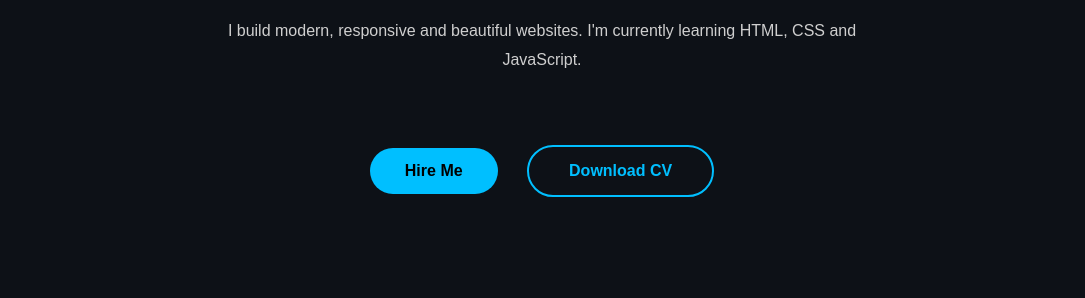
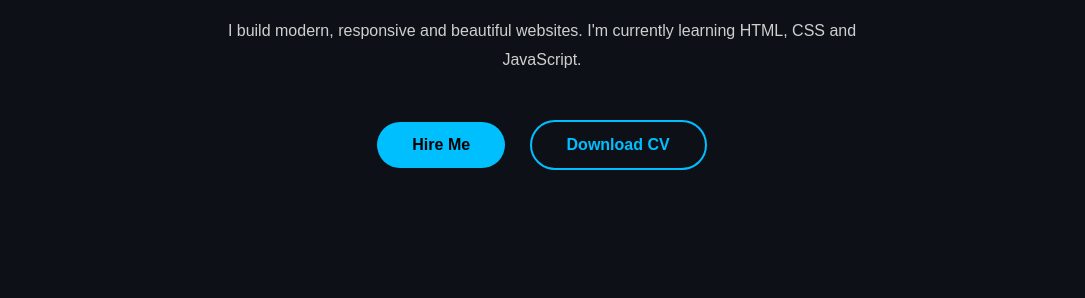
Before and after one commit to noor-9321/noor-9321, a plain HTML site: page index.html in a window 1280 px wide. Shown: the part 343-641 px from the top of the page, without its empty margins (98-1183 px from the left). Drawn offline with Linux system fonts and the light colour scheme.

Commit message:
Delete .btn2 button styles from style.css
Removed .btn2 class and its hover styles from CSS.

```diff
--- a/style.css
+++ b/style.css
@@ -244,23 +244,3 @@ nav ul li a:hover{
 .project-card p{
     color:#cfcfcf;
 }
-
-
-.btn2{
-    display:inline-block;
-    margin-top:35px;
-    margin-left:15px;
-    padding:15px 40px;
-    border:2px solid #00bfff;
-    color:#00bfff;
-    text-decoration:none;
-    border-radius:30px;
-    font-weight:bold;
-    transition:.3s;
-}
-
-.btn2:hover{
-    background:#00bfff;
-    color:black;
-    box-shadow:0 0 20px #00bfff;
-}
```
